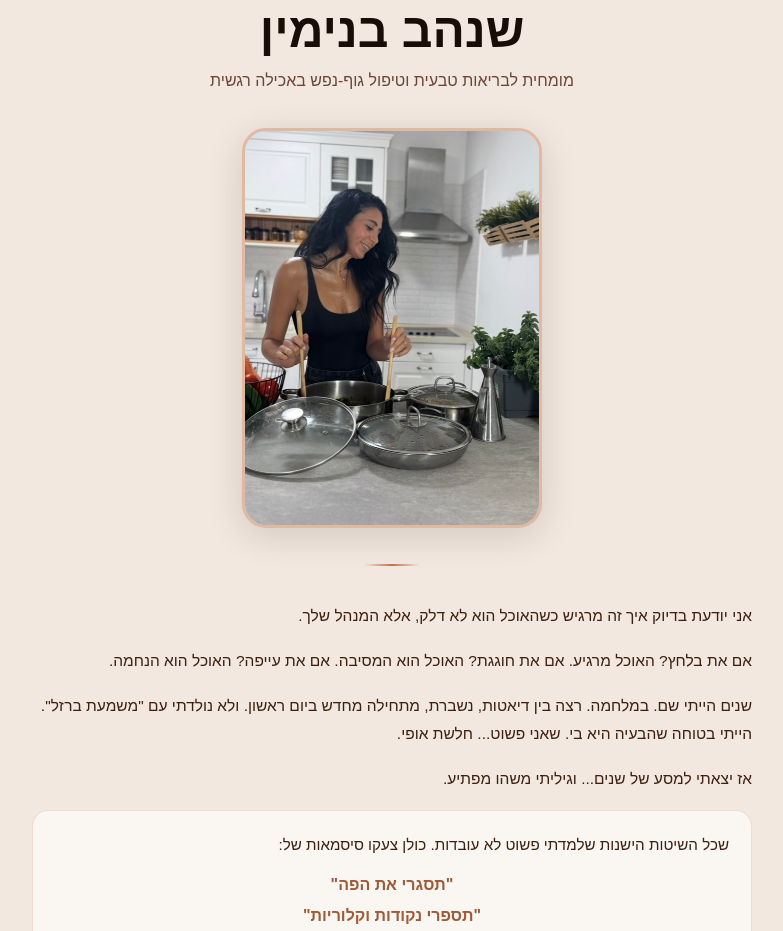
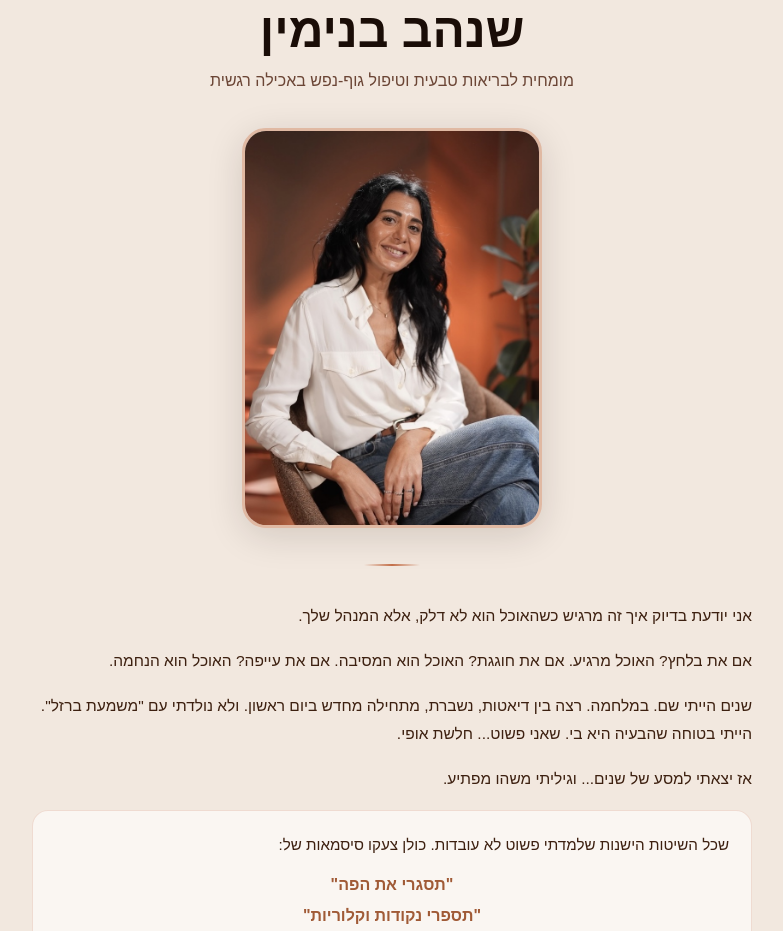
Before and after one commit to shenhav1985-netizen/floweat-landing, a Next.js app: page / in a window 1280 px wide. Shown: the part 10280-11211 px from the top of the page, without its empty margins (248-1031 px from the left). Built offline with nearby package versions, Linux system fonts and the light colour scheme.

Commit message:
Use hero2.png in About section

```diff
--- a/app/components/AboutSection.tsx
+++ b/app/components/AboutSection.tsx
@@ -111,7 +111,7 @@ export default function AboutSection() {
           }}
         >
           <Image
-            src="/images/hero4.png"
+            src="/images/hero2.png"
             alt="שנהב בנימין"
             fill
             style={{ objectFit: 'cover', objectPosition: '50% 10%' }}
```
Also changed, not shown: public/images/hero2.png.
